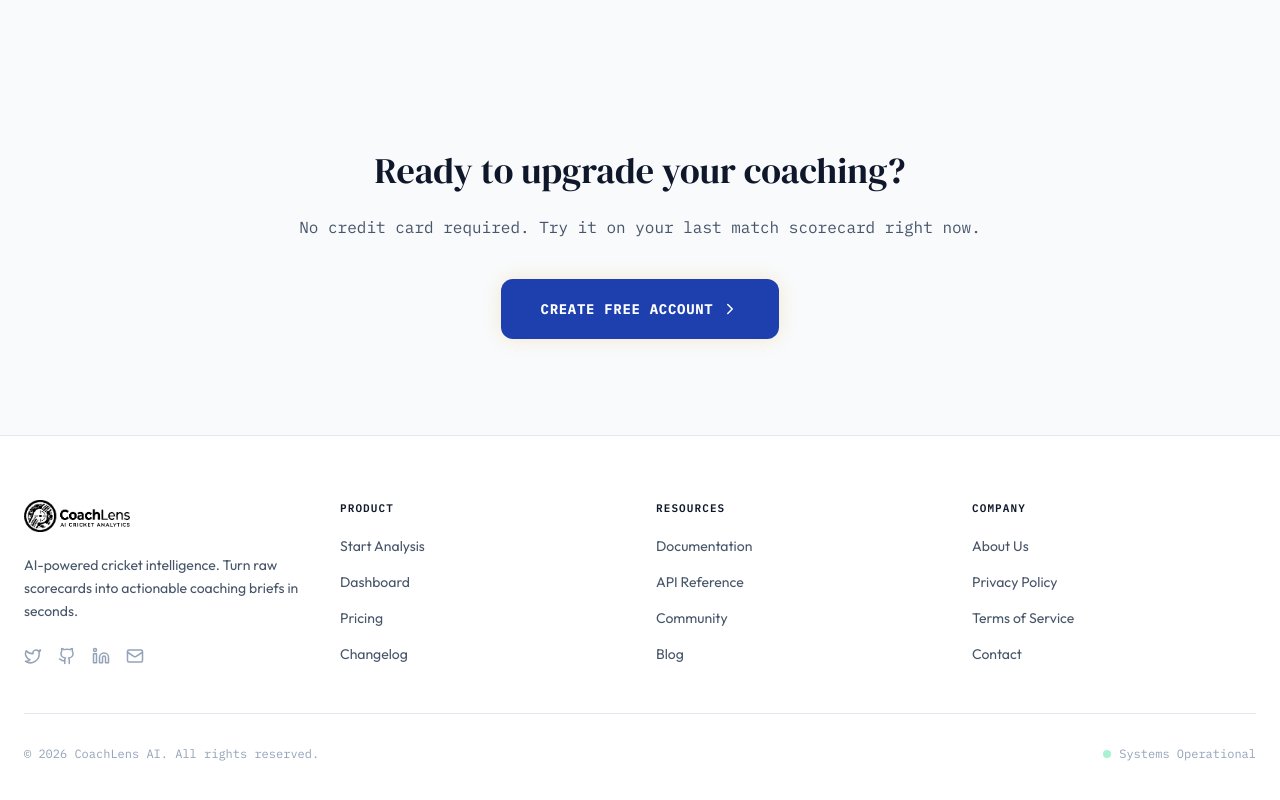
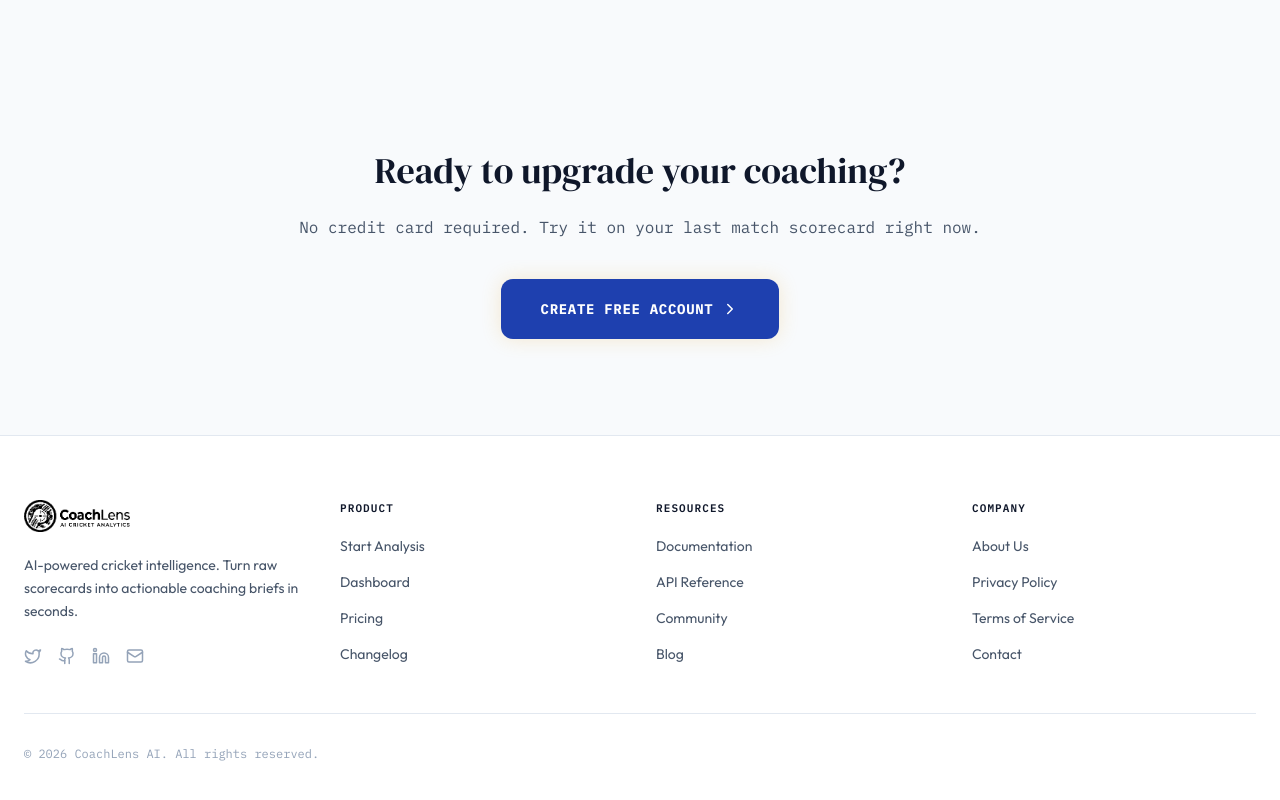
Before and after one commit to ShivamGawade-XS/CoachLens, a React (Vite) app: page / in a window 1280 px wide. Shown: the part 1876-2676 px from the top of the page. Built offline with nearby package versions, Linux system fonts and the light colour scheme; no server answers.

Commit message:
style: remove systems operational badge from footer to maintain professional design

```diff
--- a/src/components/Footer/Footer.jsx
+++ b/src/components/Footer/Footer.jsx
@@ -63,10 +63,7 @@ export default function Footer() {
           <p className="text-xs text-textTertiary font-mono">
             © {new Date().getFullYear()} CoachLens AI. All rights reserved.
           </p>
-          <div className="flex items-center gap-2">
-            <span className="w-2 h-2 rounded-full bg-aggressor-border animate-pulse"></span>
-            <span className="text-xs text-textTertiary font-mono">Systems Operational</span>
-          </div>
+
         </div>
       </div>
     </footer>
```
